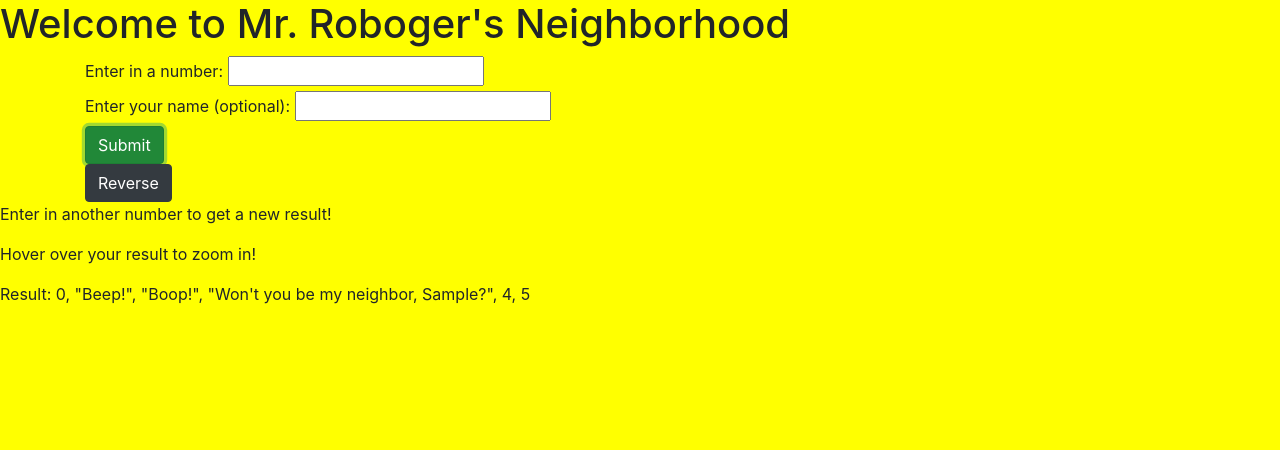
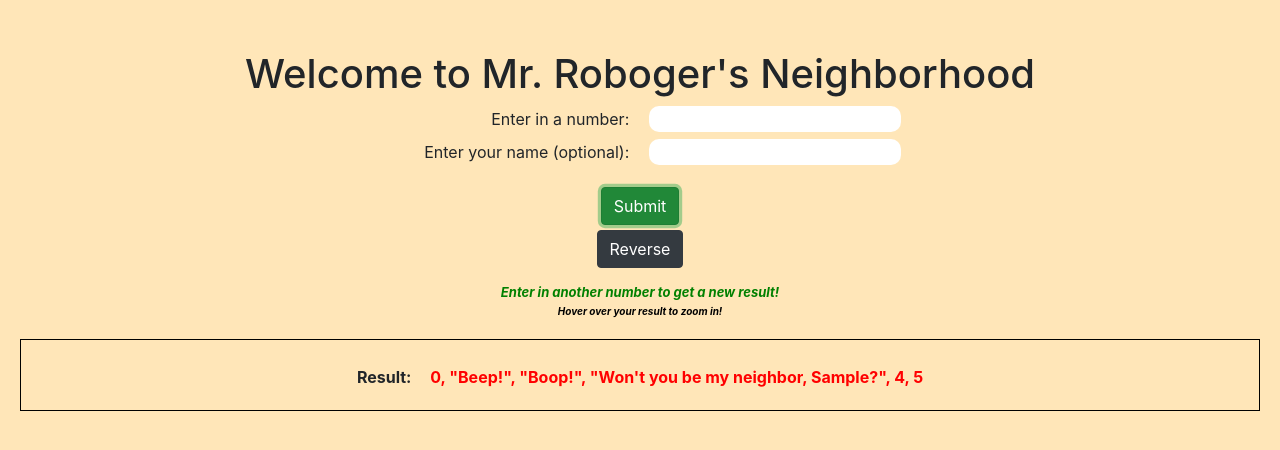
Before and after one commit to Tien96ng/mr-roboger-neighborhood, a plain HTML site: page index.html in a window 1280 px wide. Both pictures are taken after typing "5", "Sample" into the empty fields and a click on the button "Submit". Drawn offline with nearby package versions, Linux system fonts and the light colour scheme.

Commit message:
Undid css change, was working on wrong branch.

```diff
--- a/css/style.css
+++ b/css/style.css
@@ -1,3 +1,87 @@
 body {
-  background-color: yellow;
+  text-align: center;
+  margin-top: 50px;
+  background-color: #ffe6b8;
 }
+
+#output-container {
+  display: none;
+  padding-top: 20px;
+  border: solid 1px black;
+  margin: 20px;
+}
+
+#reverse-btn {
+  display: none;
+  margin-top: -10px;
+}
+
+#output, #output-reverse {
+  padding: 5px;
+}
+
+#output-reverse {
+  display: none;
+  border-top: dashed 1px black;
+}
+
+.ans, .reverse {
+  padding-left: 15px;;
+}
+
+.ans {
+  color:red;
+}
+
+.reverse {
+  color: blue;
+}
+
+#try-again, #hover {
+  color: green;
+  font-style: italic;
+  font-size: small;
+}
+
+#hover {
+  margin-top: -15px;
+  color: black;
+  font-size: 10px;
+}
+
+button:hover {
+  cursor: pointer;
+}
+
+label {
+  display: inline-block;
+  clear: left;
+  width: 250px;
+  text-align: right;
+}
+
+input {
+  display: inline-block;
+  margin-left: 15px;
+  border-radius: 10px;
+  outline: none;
+  border: 0px;
+}
+
+button {
+  margin: 15px;
+}
+
+p {
+  font-weight: bold;
+}
+
+.ans:hover, .reverse:hover {
+  font-size: 40px;
+  cursor: zoom-in;
+}
+
+ button:hover {
+  transform: rotate(360deg);
+  transition: all 0.5s ease-in-out 0s;
+ }
```
